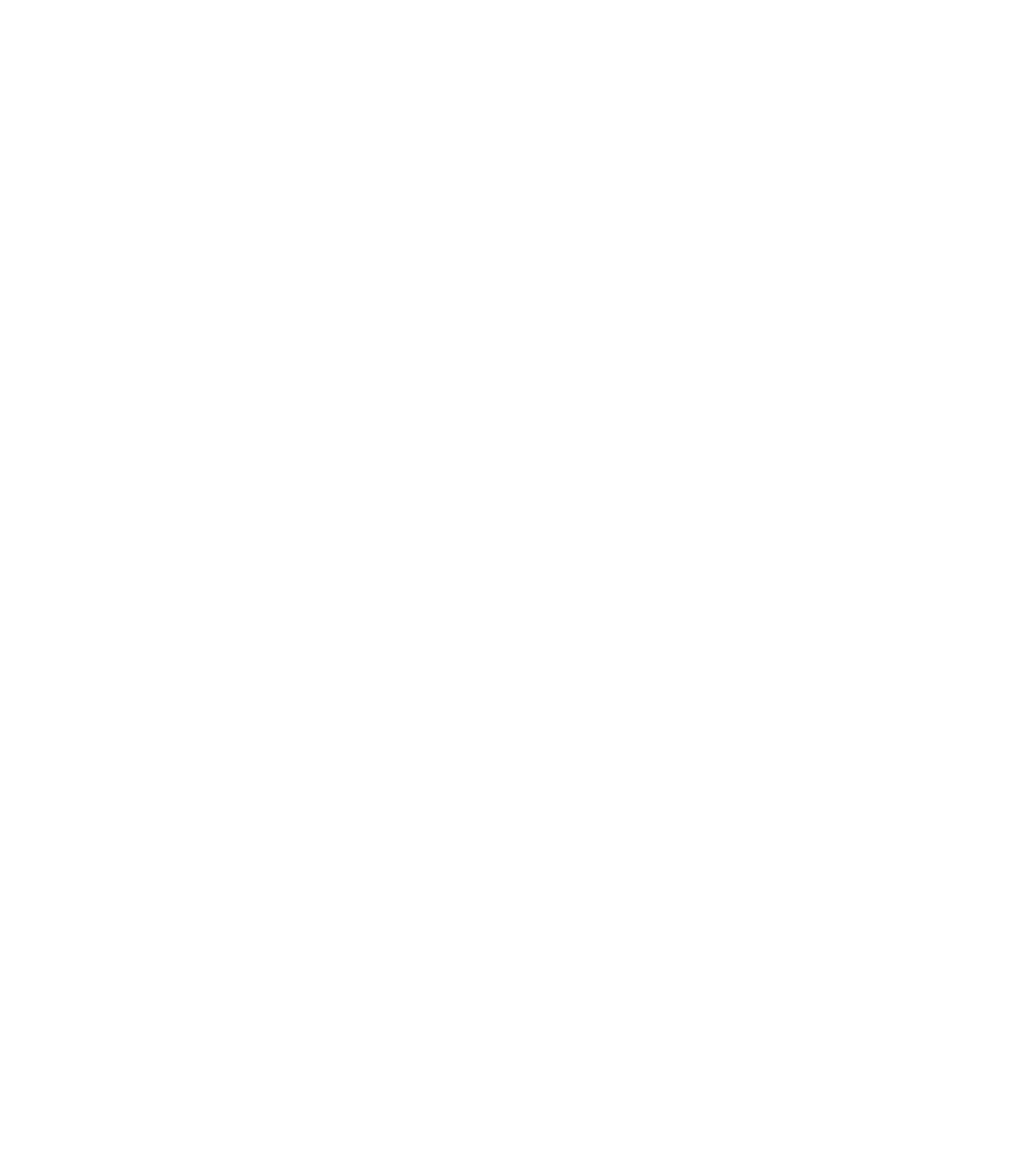
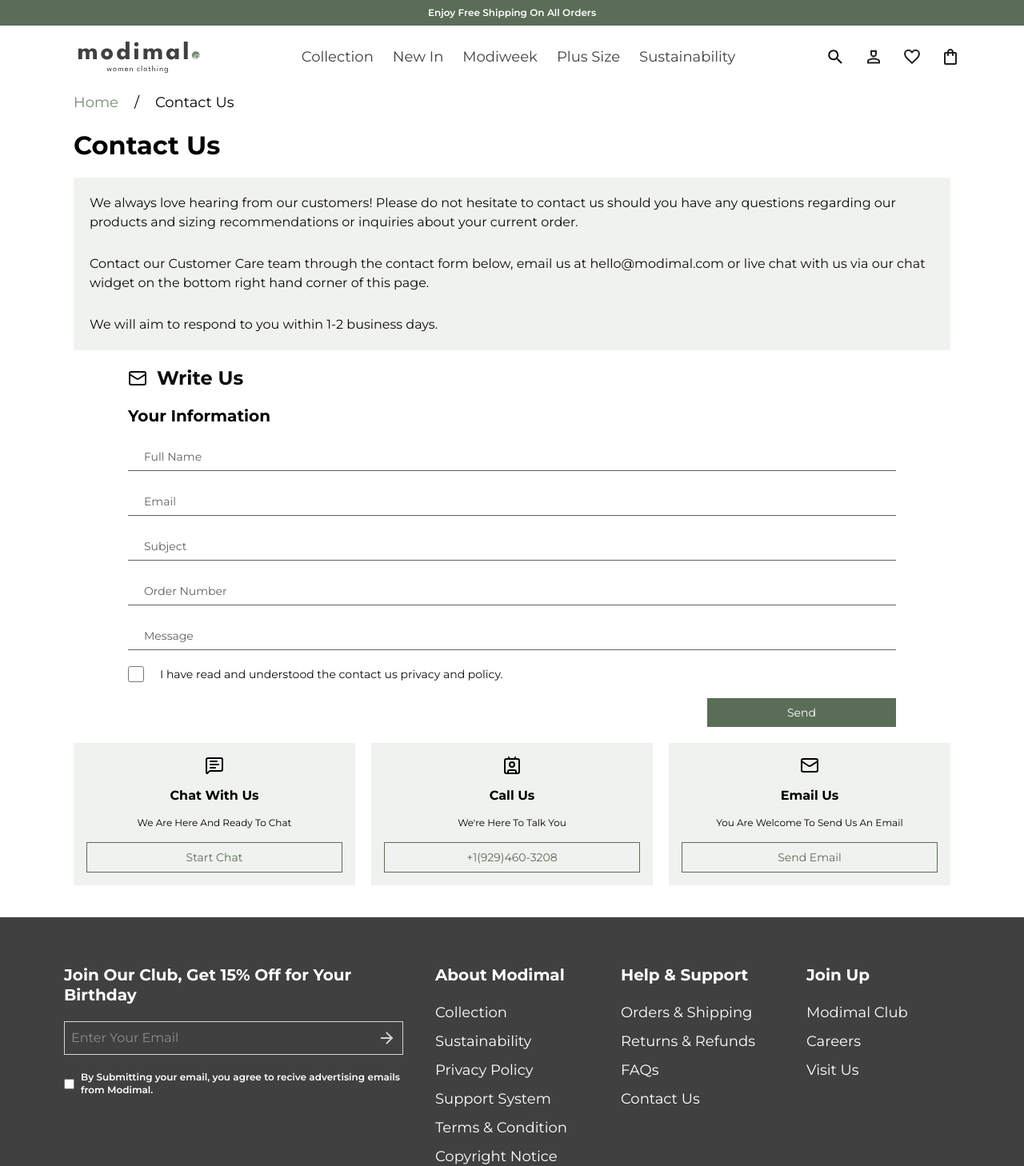
Before and after one commit to codewithprajapti/Modimal-E-Commerce-Website, a React (Vite) app in the folder client/: page /contact-us in a window 1280 px wide. Before the commit this address had no page. Shown: the top 1458 px of the page at 80% size. Before the commit the page ends 800 px from the top, so only its background shows below. Built offline with nearby package versions, Linux system fonts and the light colour scheme.

Commit message:
Contact Us Page is completed and also make change in FAQs page and also created breadcrumbs

```diff
--- a/client/src/App.jsx
+++ b/client/src/App.jsx
@@ -5,6 +5,7 @@ import Register from './pages/Register';
 import Login from './pages/Login';
 import Accordian from './components/ui/Accordian';
 import FAQs from './pages/FAQs';
+import ContactUs from './pages/ContactUs';
 
 export default function App() {
   return (
@@ -15,6 +16,7 @@ export default function App() {
           <Route path="/register" element={<Register />} />
           <Route path="/login" element={<Login />} />
           <Route path="/faqs" element={<FAQs />} />
+          <Route path="/contact-us" element={<ContactUs />} />
         </Route>
       </Routes>
     </>
--- a/client/src/components/ui/Accordian.jsx
+++ b/client/src/components/ui/Accordian.jsx
@@ -8,7 +8,7 @@ export default function Accordian({faq}) {
   return (
     <div className="flex flex-col border-b border-gray-cbcbcb py-2">
       <div
-        className={`flex cursor-pointer ${open ? 'text-primary-500' : 'text-black'} gap-3`}
+        className={`flex cursor-pointer ${open ? 'text-primary-500' : 'text-black'} justify-between`}
         onClick={() => {
           isOpen(prevopen => !prevopen);
         }}
@@ -17,7 +17,7 @@ export default function Accordian({faq}) {
         {open ? <Minus /> : <Plus />}
       </div>
       <Activity mode={open ? "visible" : "hidden"}>
-        <BMD>
+        <BMD className='mt-3 leading-7'>
           {faq.anwser}
         </BMD>
       </Activity>
--- /dev/null
+++ b/client/src/components/ui/BreadCrumb.jsx
@@ -0,0 +1,23 @@
+import React from 'react';
+import { Link } from 'react-router-dom';
+import { BLG } from '../typography/body';
+
+export default function BreadCrumb({ links }) {
+  return (
+    <div className="flex gap-5 px-23">
+      <BLG>
+        <Link to="/" className='text-primary-500 hover:text-primary-900 focus:text-black'>Home</Link>
+      </BLG>
+      {links.map((link, index) => {
+        return (
+          <div key={index} className="flex gap-5">
+            <BLG>/</BLG>
+            <BLG>
+              <Link className='active:text-primary-500 hover:text-primary-900 focus:text-black' to={link.url}>{link.name}</Link>
+            </BLG>
+          </div>
+        );
+      })}
+    </div>
+  );
+}
--- a/client/src/components/ui/Footer.jsx
+++ b/client/src/components/ui/Footer.jsx
@@ -4,7 +4,7 @@ import { ArrowRight } from 'lucide-react';
 import { OSM } from '../typography/overlines';
 import { BLG } from '../typography/body';
 import { CMD } from '../typography/caption';
-
+import { Link } from 'react-router-dom';
 export default function Footer() {
   const footerLinks = [
     {
@@ -23,8 +23,8 @@ export default function Footer() {
       links: [
         { name: 'Orders & Shipping', url: '#' },
         { name: 'Returns & Refunds', url: '#' },
-        { name: 'FAQs', url: '#' },
-        { name: 'Contact Us', url: '#' },
+        { name: 'FAQs', url: 'faqs' },
+        { name: 'Contact Us', url: 'contact-us' },
       ],
     },
     {
@@ -76,7 +76,7 @@ export default function Footer() {
                 {col.links.map((link, index) => {
                   return (
                     <BLG key={index} className="text-white cursor-pointer">
-                      {link.name}
+                      <Link to={`/${link.url}`}>{link.name}</Link>
                     </BLG>
                   );
                 })}
@@ -101,11 +101,13 @@ export default function Footer() {
           </div>
           <div className="flex gap-2 items-center">
             <img src={Icons.Copyright} alt="Copyright" />
-            <CMD className={'text-gray-cbcbcb'}>2025 Modimal. All Rights Reserved.</CMD>
+            <CMD className={'text-gray-cbcbcb'}>
+              2025 Modimal. All Rights Reserved.
+            </CMD>
           </div>
         </div>
-        <div className='border border-white px-3 py-3 bg-primary-600'>
-            <img src={Icons.Person} alt="" />
+        <div className="border border-white px-3 py-3 bg-primary-600">
+          <img src={Icons.Person} alt="" />
         </div>
       </div>
     </div>
--- a/client/src/index.css
+++ b/client/src/index.css
@@ -53,3 +53,6 @@
 body {
   font-family: var(--font-montserrat);
 }
+::-webkit-scrollbar {
+  width: 0;
+}
--- /dev/null
+++ b/client/src/pages/ContactUs.jsx
@@ -0,0 +1,115 @@
+import React from 'react';
+import BreadCrumb from '../components/ui/BreadCrumb';
+import { H3, H4, H5, H6 } from '../components/typography/headings';
+import { BMD, BSM, BXS } from '../components/typography/body';
+import { ButtonSM } from '../components/typography/buttons';
+import Input from '../components/ui/Input';
+import { Mail, MessageSquareText, Contact } from 'lucide-react';
+
+export default function ContactUs() {
+  const inputClasses =
+    'border-t-0 border-l-0 border-r-0 focus:border hover:border';
+  const breadcrumblinks = [{ name: 'Contact Us', url: '/contact-us' }];
+  const footerCard = [
+    {
+      icon: <MessageSquareText />,
+      title: 'Chat With Us',
+      description: 'We Are Here And Ready To Chat',
+      cta: 'Start Chat',
+    },
+    {
+      icon: <Contact />,
+      title: 'Call Us',
+      description: "We're Here To Talk You",
+      cta: '+1(929)460-3208',
+    },
+    {
+      icon: <Mail />,
+      title: 'Email Us',
+      description: 'You Are Welcome To Send Us An Email',
+      cta: 'Send Email',
+    },
+  ];
+  return (
+    <div className="flex flex-col">
+      <BreadCrumb links={breadcrumblinks} />
+      <div className="border-0 px-23 flex flex-col gap-5 mt-5">
+        <H3>Contact Us</H3>
+
+        <BMD className="flex flex-col gap-7 bg-primary-25 text-black px-5 py-5">
+          <span>
+            We always love hearing from our customers! Please do not hesitate to
+            contact us should you have any questions regarding our products and
+            sizing recommendations or inquiries about your current order.
+          </span>
+          <span>
+            Contact our Customer Care team through the contact form below, email
+            us at hello@modimal.com or live chat with us via our chat widget on
+            the bottom right hand corner of this page.
+          </span>
+          <span>We will aim to respond to you within 1-2 business days.</span>
+        </BMD>
+
+        <div className="px-17 flex flex-col gap-5 ">
+          <H4 className="flex gap-3 items-center text-black">
+            <Mail /> Write Us
+          </H4>
+
+          <H5>Your Information</H5>
+          <div className="flex flex-col gap-5">
+            <Input label={'Full Name'} type="text" className={inputClasses} />
+            <Input label={'Email'} type="email" className={inputClasses} />
+            <Input label={'Subject'} type="text" className={inputClasses} />
+            <Input
+              label={'Order Number'}
+              type="text"
+              className={inputClasses}
+            />
+            <Input label={'Message'} type="text" className={inputClasses} />
+
+            <div className={'flex gap-5 items-center'}>
+              <input
+                type="checkbox"
+                className={
+                  'h-5 cursor-pointer px-0 py-0 w-5 border border-gray-606060 text-gray-606060 rounded-0 outline-none hover:border-gray-404040 focus:border-primary-400 transition-all duration-200'
+                }
+              />
+              <BSM className={'text-black'}>
+                I have read and understood the contact us privacy and policy.
+              </BSM>
+            </div>
+            <ButtonSM
+              className={
+                'self-end bg-primary-600 text-white px-25 hover:bg-primary-700 active:bg-primary-750 disabled:bg-gray-cbcbcb'
+              }
+            >
+              Send
+            </ButtonSM>
+          </div>
+        </div>
+        <div className="grid grid-cols-3 gap-5">
+          {footerCard.map((card, index) => {
+            return (
+              <div
+                key={index}
+                className="flex flex-col items-center justify-center px-4 py-4 gap-4  bg-primary-25 "
+              >
+                {card.icon}
+
+                <H6> {card.title} </H6>
+                <BXS> {card.description} </BXS>
+                <ButtonSM
+                  className={
+                    'border w-full border-primary-600 text-primary-600 hover:border-primary-700 hover:text-primary-700 active:border-primary-750 active:text-primary-750'
+                  }
+                >
+                  {card.cta}
+                </ButtonSM>
+              </div>
+            );
+          })}
+        </div>
+      </div>
+    </div>
+  );
+}
--- a/client/src/pages/FAQs.jsx
+++ b/client/src/pages/FAQs.jsx
@@ -1,5 +1,7 @@
 import React from 'react';
 import Accordian from '../components/ui/Accordian';
+import BreadCrumb from '../components/ui/BreadCrumb';
+import { H3 } from '../components/typography/headings';
 
 export default function FAQs() {
   const faqs = [
@@ -45,9 +47,16 @@ export default function FAQs() {
         We require our factories and mills to sign our Commitment to People (as well as our Commitment to Planet) contract. The contract is in line with the International Labor Oganisation’s conventions, there is absolutely no subcontracting, discrimination or working above 60 hours per week, all overtime must be paid in a timely manner and at a premium rate. Our suppliers are required to advocate for education and sustainable solutions to eradicate child labor within their local region. We ask that all our suppliers work to incorporate diversity and inclusivity into the workplace, starting with unbiased hiring practices.`,
     },
   ];
-  return <div className='border-0 px-20 flex flex-col gap-5'>
-    {faqs.map((faq,index)=>{
-        return <Accordian faq={faq}/>
-    })}
-  </div>;
+  const breadcrumblinks = [{ name: 'FAQs', url: '/faqs' }];
+  return (
+    <div className="flex flex-col">
+      <BreadCrumb links={breadcrumblinks} />
+      <div className="border-0 px-40 flex flex-col gap-5 mt-5">
+        <H3>FAQs</H3>
+        {faqs.map((faq, index) => {
+          return <Accordian key={index} faq={faq} />;
+        })}
+      </div>
+    </div>
+  );
 }
```
